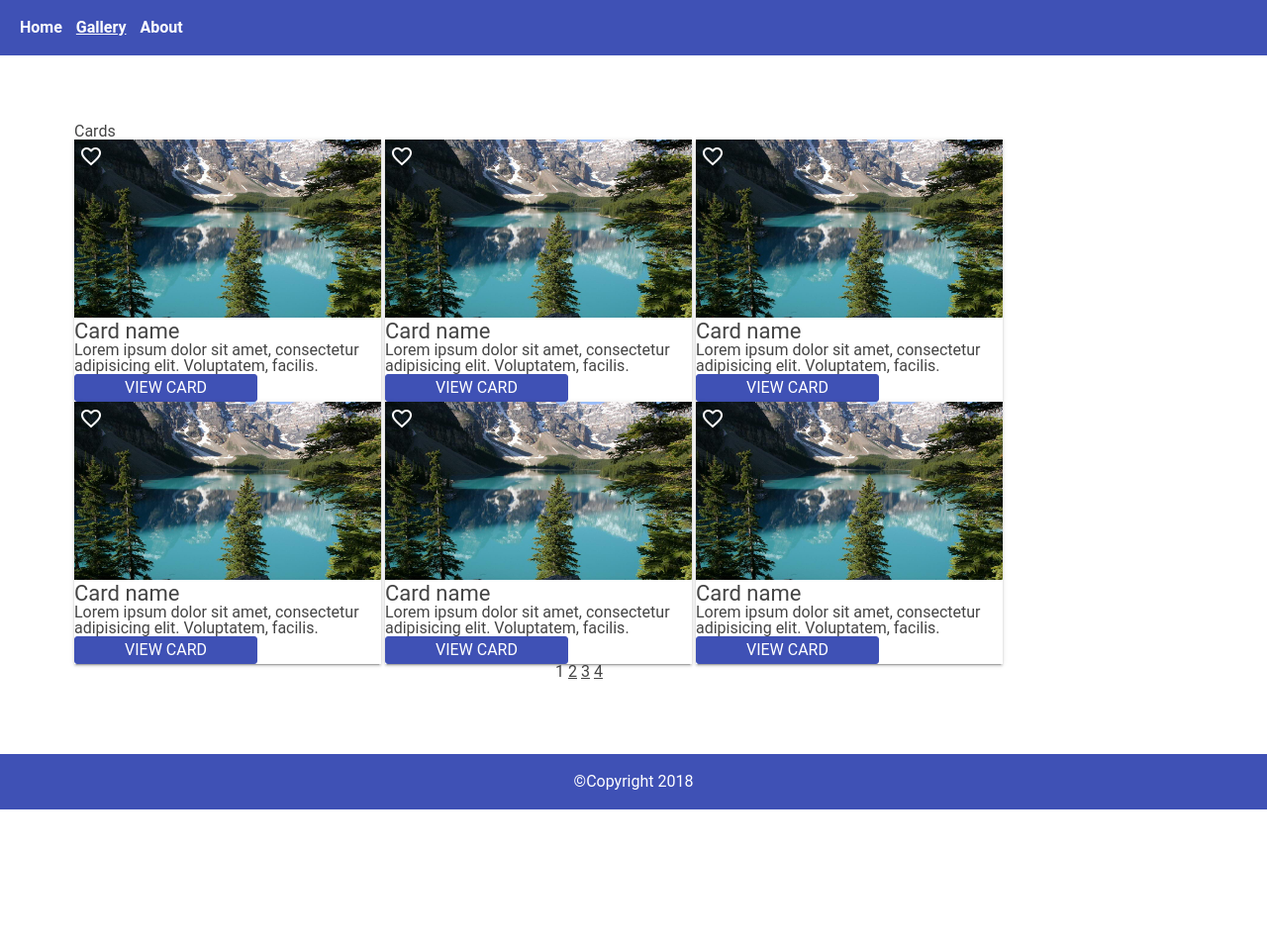
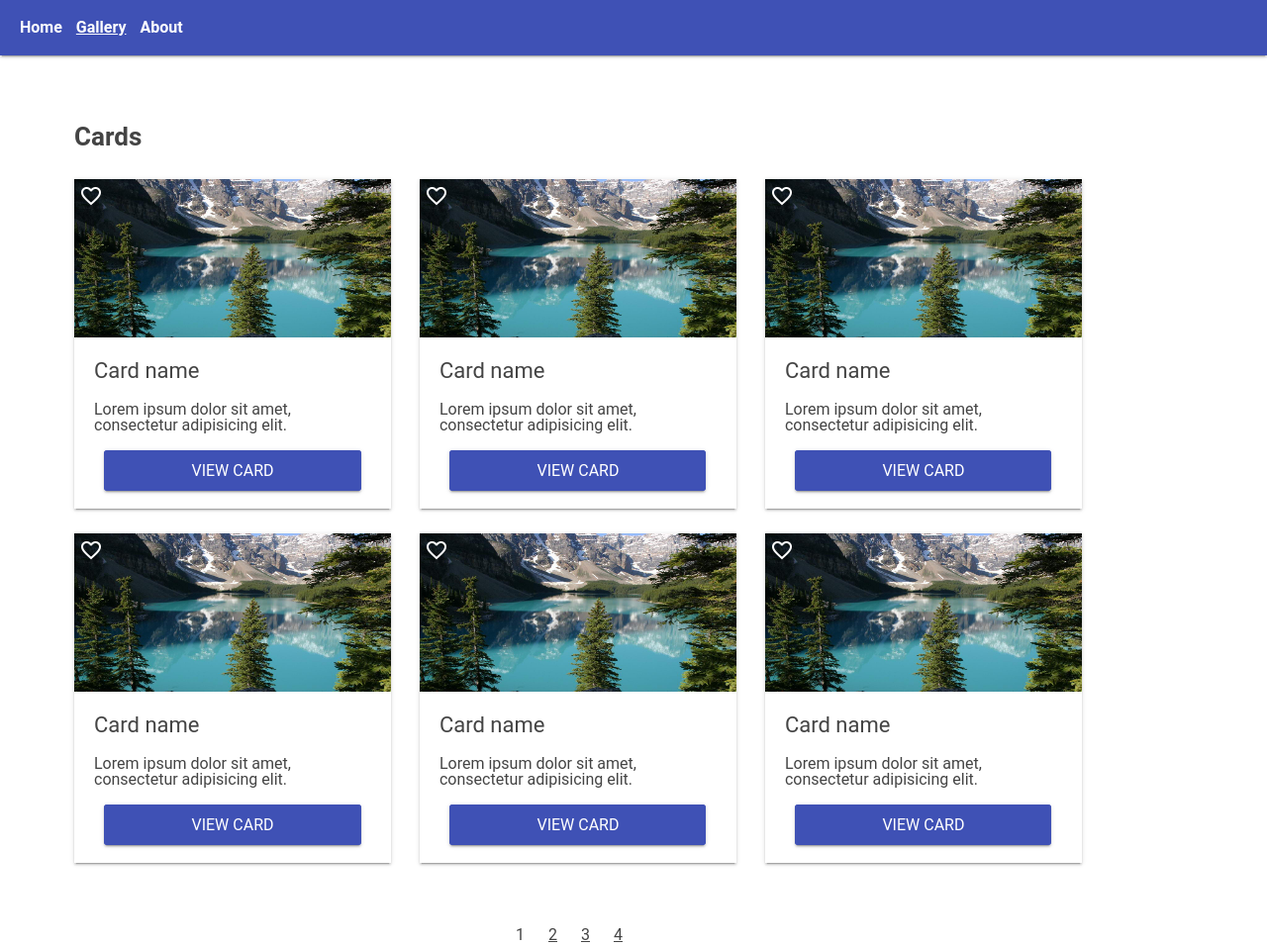
Before and after one commit to SerjDn/level-up-homeworks, a website: page public/views/css/homework-3/index.html in a window 1280 px wide. Shown: the top 957 px of the page at 99% size. Before the commit the page ends 818 px from the top, so only its background shows below. Drawn offline with Linux system fonts and the light colour scheme.

Commit message:
CSS HW 3

```diff
--- a/public/views/css/homework-3/css/style.css
+++ b/public/views/css/homework-3/css/style.css
@@ -35,6 +35,7 @@ a {
   position: fixed;
   width: 100%;
   z-index: 1;
+  box-shadow: 0 2px 2px 0 rgba(0,0,0,0.14), 0 1px 5px 0 rgba(0,0,0,0.12), 0 3px 1px -2px rgba(0,0,0,0.2);
 }
 
 .navigation a {
@@ -49,20 +50,39 @@ a.navigation-selected {
   width: 1170px;
 }
 
+.page-head h1 {
+  font-size: 26px;
+  font-weight: bold;
+  padding-bottom: 30px;
+}
+
 .page-content li {
   display: inline-block;
-/*  padding-right: 20px;*/
   position: relative;
+  padding-bottom: 30px;
   box-shadow: 0 2px 2px 0 rgba(0,0,0,0.14), 0 1px 5px 0 rgba(0,0,0,0.12), 0 3px 1px -2px rgba(0,0,0,0.2);
 }
 
-.page-content p {
-  width: 310px;
+.page-content li:nth-child(1), li:nth-child(2) {
+  margin-right: 25px;
+  margin-bottom: 25px;
+}
+
+.page-content ul:nth-child(2) {
+  padding-bottom: 40px;
+}
+
+.card-description {
+  width: 320px;
+  padding-left: 20px;
+  padding-bottom: 30px;
+  padding-right: 20px;
 }
 
 .page-content img:nth-child(odd){
-  width: 310px;
+  width: 320px;
   height: 180px;
+  padding-bottom: 20px;
 }
 
 .page-content img:nth-child(n+2) {
@@ -73,15 +93,22 @@ a.navigation-selected {
 
 .page-content h2 {
   font-size: 22px;
+  padding-left: 20px;
+  padding-bottom: 20px;
 }
 
-.page-content button {
+.card-button {
+  text-align: center;
+}
+
+.card-button .link {
   border: 1px solid #3F51B5;
   border-radius: 3px;
   background-color: #3F51B5;
   color: white;
-  padding: 5px 50px 5px 50px;
   text-transform: uppercase;
+  padding: 10px 87px;
+  box-shadow: 0 2px 2px 0 rgba(0,0,0,0.14), 0 1px 5px 0 rgba(0,0,0,0.12), 0 3px 1px -2px rgba(0,0,0,0.2);
 }
 
 .page-navigation {
@@ -90,6 +117,7 @@ a.navigation-selected {
 
 .page-navigation a {
   text-decoration: underline;
+  padding-right: 20px;
 }
 
 a.page-selected {
--- a/public/views/css/homework-3/index.html
+++ b/public/views/css/homework-3/index.html
@@ -20,9 +20,7 @@
       </header>
       <div class="content">
         <div class="page-head">
-          <h1>
-            Cards
-          </h1>
+          <h1>Cards</h1>
         </div>
         <div class="page-content">
           <ul>
@@ -30,51 +28,39 @@
               <img src="images/sample-1.jpg" alt="" />
               <img src="images/ic_favorite_border_white_24dp_1x.png" alt="">
               <div>
-                <h2>
-                  Card name
-                </h2>
-                <p>
-                  Lorem ipsum dolor sit amet, consectetur adipisicing elit. Voluptatem, facilis.
+                <h2>Card name</h2>
+                <p class="card-description">
+                  Lorem ipsum dolor sit amet, consectetur adipisicing elit.
                 </p>
-                <a href="#">
-                  <button>
-                    View card
-                  </button>
-                </a>
+                <div class="card-button">
+                  <a href="#" class="card-button link">View card</a>
+                </div>
               </div>
             </li>
             <li>
               <img src="images/sample-1.jpg" alt="" />
               <img src="images/ic_favorite_border_white_24dp_1x.png" alt="">
               <div>
-                <h2>
-                  Card name
-                </h2>
-                <p>
-                  Lorem ipsum dolor sit amet, consectetur adipisicing elit. Voluptatem, facilis.
+                <h2>Card name</h2>
+                <p class="card-description">
+                  Lorem ipsum dolor sit amet, consectetur adipisicing elit.
                 </p>
-                <a href="#">
-                  <button>
-                    View card
-                  </button>
-                </a>
+                <div class="card-button">
+                  <a href="#" class="card-button link">View card</a>
+                </div>
               </div>
             </li>
             <li>
               <img src="images/sample-1.jpg" alt="" />
               <img src="images/ic_favorite_border_white_24dp_1x.png" alt="">
               <div>
-                <h2>
-                  Card name
-                </h2>
-                <p>
-                  Lorem ipsum dolor sit amet, consectetur adipisicing elit. Voluptatem, facilis.
+                <h2>Card name</h2>
+                <p class="card-description">
+                  Lorem ipsum dolor sit amet, consectetur adipisicing elit.
                 </p>
-                <a href="#">
-                  <button>
-                    View card
-                  </button>
-                </a>
+                <div class="card-button">
+                  <a href="#" class="card-button link">View card</a>
+                </div>
               </div>
             </li>
           </ul>
@@ -83,51 +69,39 @@
               <img src="images/sample-1.jpg" alt="" />
               <img src="images/ic_favorite_border_white_24dp_1x.png" alt="">
               <div>
-                <h2>
-                  Card name
-                </h2>
-                <p>
-                  Lorem ipsum dolor sit amet, consectetur adipisicing elit. Voluptatem, facilis.
+                <h2>Card name</h2>
+                <p class="card-description">
+                  Lorem ipsum dolor sit amet, consectetur adipisicing elit.
                 </p>
-                <a href="#">
-                  <button>
-                    View card
-                  </button>
-                </a>
+                <div class="card-button">
+                  <a href="#" class="card-button link">View card</a>
+                </div>
               </div>
             </li>
             <li>
               <img src="images/sample-1.jpg" alt="" />
               <img src="images/ic_favorite_border_white_24dp_1x.png" alt="">
               <div>
-                <h2>
-                  Card name
-                </h2>
-                <p>
-                  Lorem ipsum dolor sit amet, consectetur adipisicing elit. Voluptatem, facilis.
+                <h2>Card name</h2>
+                <p class="card-description">
+                  Lorem ipsum dolor sit amet, consectetur adipisicing elit.
                 </p>
-                <a href="#">
-                  <button>
-                    View card
-                  </button>
-                </a>
+                <div class="card-button">
+                  <a href="#" class="card-button link">View card</a>
+                </div>
               </div>
             </li>
             <li>
               <img src="images/sample-1.jpg" alt="" />
               <img src="images/ic_favorite_border_white_24dp_1x.png" alt="">
               <div>
-                <h2>
-                  Card name
-                </h2>
-                <p>
-                  Lorem ipsum dolor sit amet, consectetur adipisicing elit. Voluptatem, facilis.
+                <h2>Card name</h2>
+                <p class="card-description">
+                  Lorem ipsum dolor sit amet, consectetur adipisicing elit.
                 </p>
-                <a href="#">
-                  <button>
-                    View card
-                  </button>
-                </a>
+                <div class="card-button">
+                  <a href="#" class="card-button link">View card</a>
+                </div>
               </div>
             </li>
           </ul>
```
